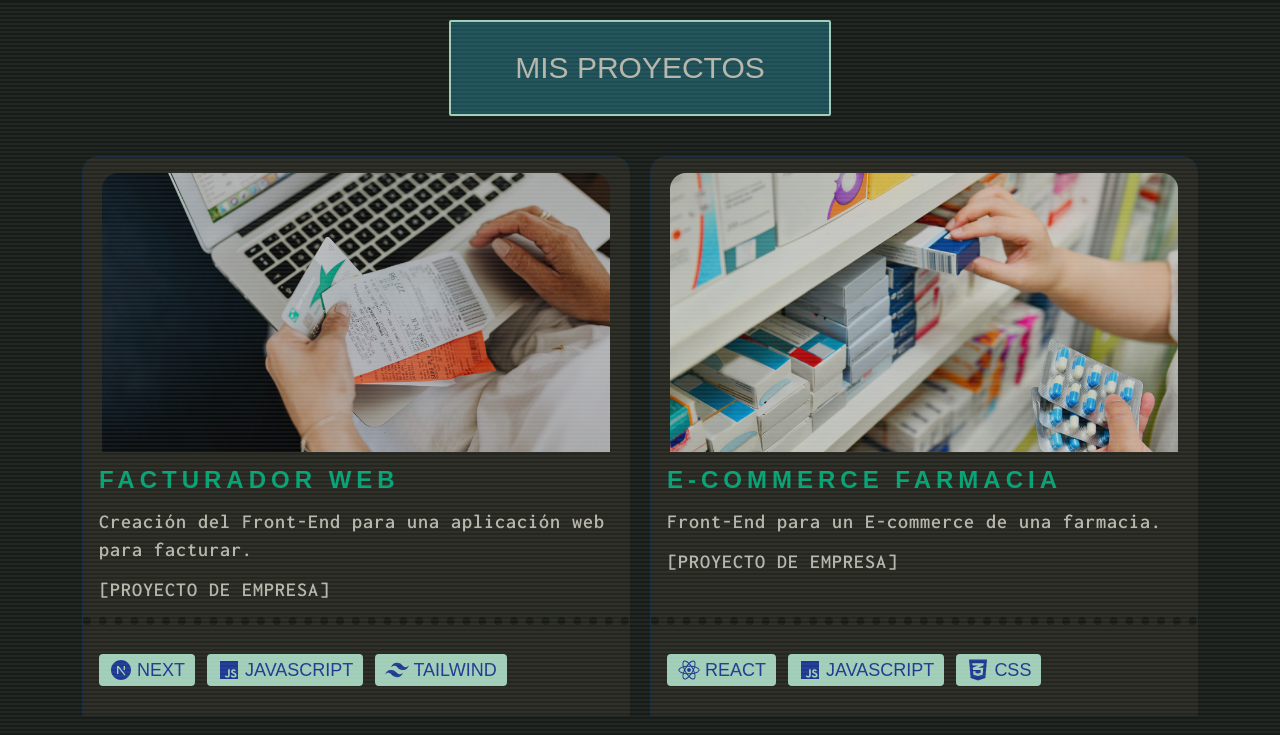
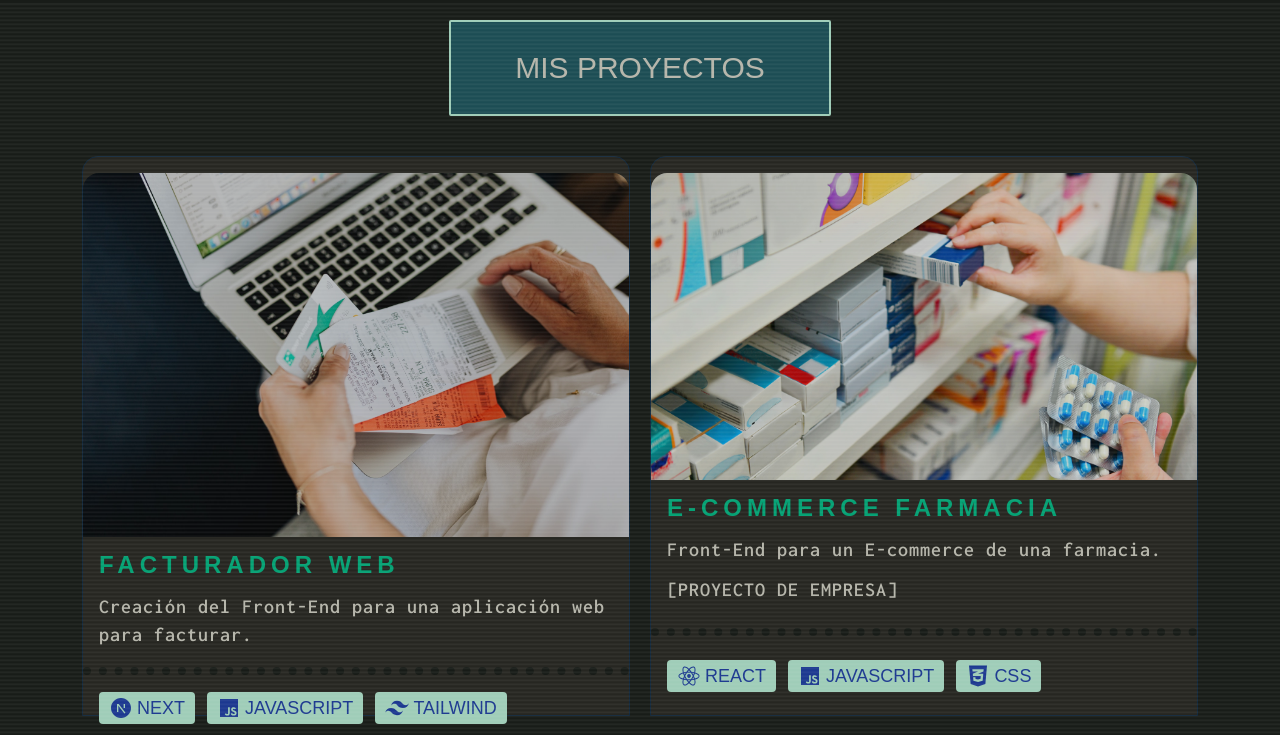
Before and after one commit to ERHy-UZ/portfolio_website, a Next.js app: page /my_projects in a window 1280 px wide. Shown: the top 735 px of the page. Built offline with nearby package versions, Linux system fonts and the light colour scheme; a web font is replaced by a local one.

Commit message:
mejoras para teléfono

```diff
--- a/src/components/Projects.tsx
+++ b/src/components/Projects.tsx
@@ -3,10 +3,13 @@
 import { motion } from "framer-motion";
 import { useRouter } from 'next/navigation'
 import SingleProject from "./utils/SingleProject";
-import { Projects as proyectos } from "@/db/projects";
+import { Projects as proj } from "@/db/projects";
+import { useMemo } from "react";
 
 //Componente que muestra 6 proyectos que se han realizado
 export default function Projects() {
+
+  const proyectos = useMemo(() => proj, [proj])
 
   //Enrutador
   const router = useRouter()
--- a/src/components/utils/SingleProject.tsx
+++ b/src/components/utils/SingleProject.tsx
@@ -32,7 +32,7 @@ export default function SingleProject({ image, title, descripciones: descripcion
                 duration: 0.2
             }}
             className='flex lg:flex-col max-lg:rounded-s-2xl lg:rounded-t-2xl h-[10rem] lg:h-[35rem] bg-cybergray border border-cyberblue-100 hover:border-cybergreen-100 hover:shadow-md hover:shadow-cybergreen-100 cursor-pointer'>
-            <Image className='w-[40%] lg:w-[93%] h-full lg:h-[50%] lg:mt-4 mx-auto object-cover max-lg:rounded-s-2xl lg:rounded-t-2xl pointer-events-none' src={image} alt='Imagen del proyecto' about='Proyecto' loading='lazy' width={168} height={168} />
+            <Image className='w-[40%] lg:w-[93%] h-full lg:h-[50%] lg:mt-4 mx-auto object-cover max-lg:rounded-s-2xl lg:rounded-t-2xl pointer-events-none' layout='responsive' src={image} alt='Imagen del proyecto' about='Proyecto' loading='lazy' width={168} height={168} />
             <div className='flex flex-col h-full lg:h-[50%] w-[60%] lg:w-full'>
                 <article className='h-[68%] lg:h-[59%] lg:mt-3 max-lg:p-4 lg:px-4 space-y-1 lg:space-y-3 scrollbar-thin scrollbar-thumb-cybergreen-300 scrollbar-track-transparent overflow-y-auto'>
                     <h3 className='uppercase tracking-wider lg:tracking-[5px] font-w95f4 font-bold text-lg lg:text-2xl text-cybergreen-200'>{title}</h3>
```
